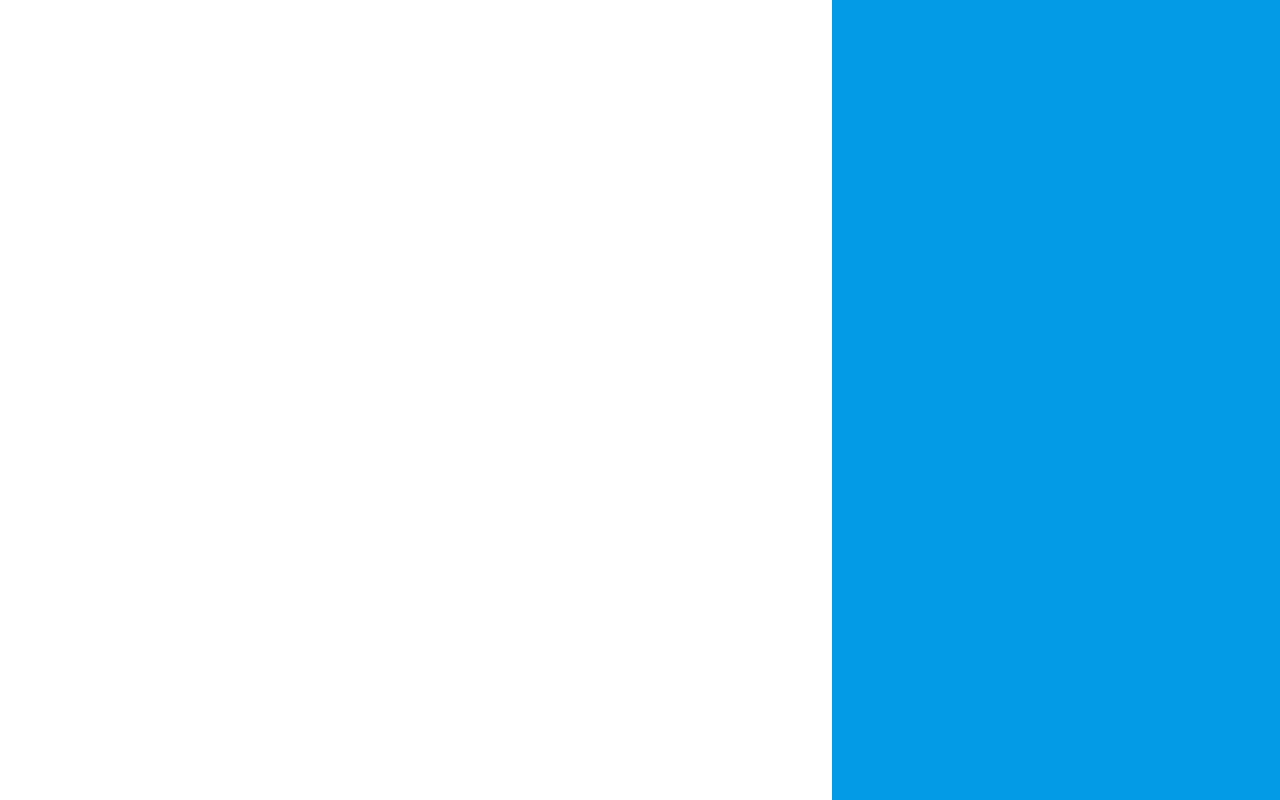
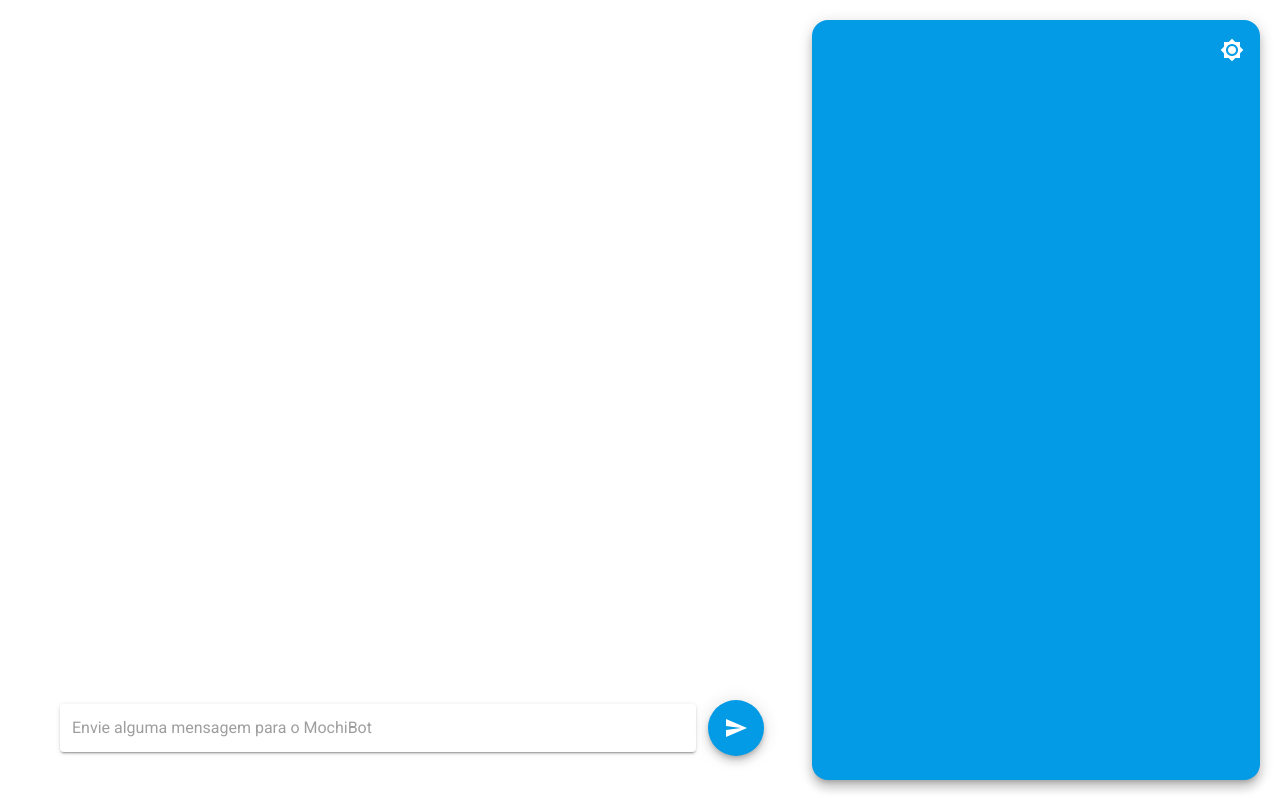
Before and after one commit to GabrielMochi/mochibot-vue, a Vue app: page /#/ in a window 1280 px wide. Built offline with nearby package versions, Linux system fonts and the light colour scheme.

Commit message:
text input added send button added dark mode option enabled enhanced design

```diff
--- a/package.json
+++ b/package.json
@@ -15,6 +15,7 @@
     "vuex": "^3.1.2"
   },
   "devDependencies": {
+    "@mdi/font": "^4.9.95",
     "@vue/cli-plugin-babel": "^4.2.0",
     "@vue/cli-plugin-eslint": "^4.2.0",
     "@vue/cli-plugin-router": "^4.2.3",
--- a/src/App.vue
+++ b/src/App.vue
@@ -2,9 +2,13 @@
   <v-app>
     <v-app-bar
       v-if="$vuetify.breakpoint.mdAndDown"
+      id="toolbar"
       app
       color="primary"
+      class="my-5 mx-3"
     >
+      <v-spacer />
+      <theme-mode-button></theme-mode-button>
     </v-app-bar>
     <v-content>
       <router-view></router-view>
@@ -13,7 +17,22 @@
 </template>
 
 <script>
+import ThemeModeButton from './components/ThemeModeButton'
+
 export default {
-  name: 'App'
+  name: 'App',
+  components: { ThemeModeButton }
 }
 </script>
+
+<style>
+.no-border-radius-all {
+  border-radius: 0 !important;
+}
+</style>
+
+<style scoped>
+#toolbar {
+  border-radius: 16px;
+}
+</style>
--- /dev/null
+++ b/src/components/ThemeModeButton.vue
@@ -0,0 +1,10 @@
+<template>
+  <v-btn
+    dark
+    icon
+    @click="$vuetify.theme.dark = !$vuetify.theme.dark"
+  >
+    <v-icon v-if="$vuetify.theme.dark">mdi-brightness-5</v-icon>
+    <v-icon v-else>mdi-brightness-7</v-icon>
+  </v-btn>
+</template>
--- a/src/plugins/vuetify.js
+++ b/src/plugins/vuetify.js
@@ -2,9 +2,14 @@ import Vue from 'vue'
 import Vuetify from 'vuetify/lib'
 import colors from 'vuetify/lib/util/colors'
 
+import '@mdi/font/css/materialdesignicons.css'
+
 Vue.use(Vuetify)
 
 export default new Vuetify({
+  icons: {
+    iconfont: 'mdi'
+  },
   theme: {
     themes: {
       light: {
@@ -15,6 +20,15 @@ export default new Vuetify({
         success: colors.teal.darken1,
         warning: colors.yellow.darken2,
         error: colors.pink.darken1
+      },
+      dark: {
+        primary: colors.lightBlue.darken4,
+        secondary: colors.grey.darken4,
+        accent: colors.cyan.accent3,
+        info: colors.blue.darken2,
+        success: colors.teal.darken1,
+        warning: colors.yellow.darken2,
+        error: colors.pink.darken1
       }
     }
   }
--- a/src/views/Home.vue
+++ b/src/views/Home.vue
@@ -1,26 +1,67 @@
 <template>
   <v-container fluid class="fill-height pa-0">
     <v-layout>
+
       <v-col>
+        <v-container fluid class="px-lg-12 fill-height d-block">
+          <div id="chat-messages"></div>
+          <v-row align="center">
+            <v-col>
+              <v-text-field
+                solo
+                placeholder="Envie alguma mensagem para o MochiBot"
+                hide-details
+              ></v-text-field>
+            </v-col>
+            <v-btn fab color="primary">
+              <v-icon>mdi-send</v-icon>
+            </v-btn>
+          </v-row>
+        </v-container>
       </v-col>
-      <div
+
+      <v-card
         v-if="$vuetify.breakpoint.lgAndUp"
         id="info-card"
-        class="primary"
+        color="primary"
+        class="
+          pa-3
+          no-border-radius-top-right
+          no-border-bottom-top-right
+          elevation-8
+          mr-5
+          mt-5
+          mb-5
+        "
       >
-      </div>
+        <dark-mode-button id="dark-mode-button"></dark-mode-button>
+      </v-card>
+
     </v-layout>
   </v-container>
 </template>
 
 <script>
+import DarkModeButton from '../components/ThemeModeButton'
+
 export default {
-  name: 'Home'
+  name: 'Home',
+  components: { DarkModeButton }
 }
 </script>
 
-<style>
+<style scoped>
 #info-card {
   width: 448px;
+  border-radius: 16px;
+}
+
+#dark-mode-button {
+  position: absolute;
+  right: 10px;
+}
+
+#chat-messages {
+  height: calc(100% - 72px);
 }
 </style>
```
Also changed, not shown: 1 other file (tests, documents, lock files or other folders).
